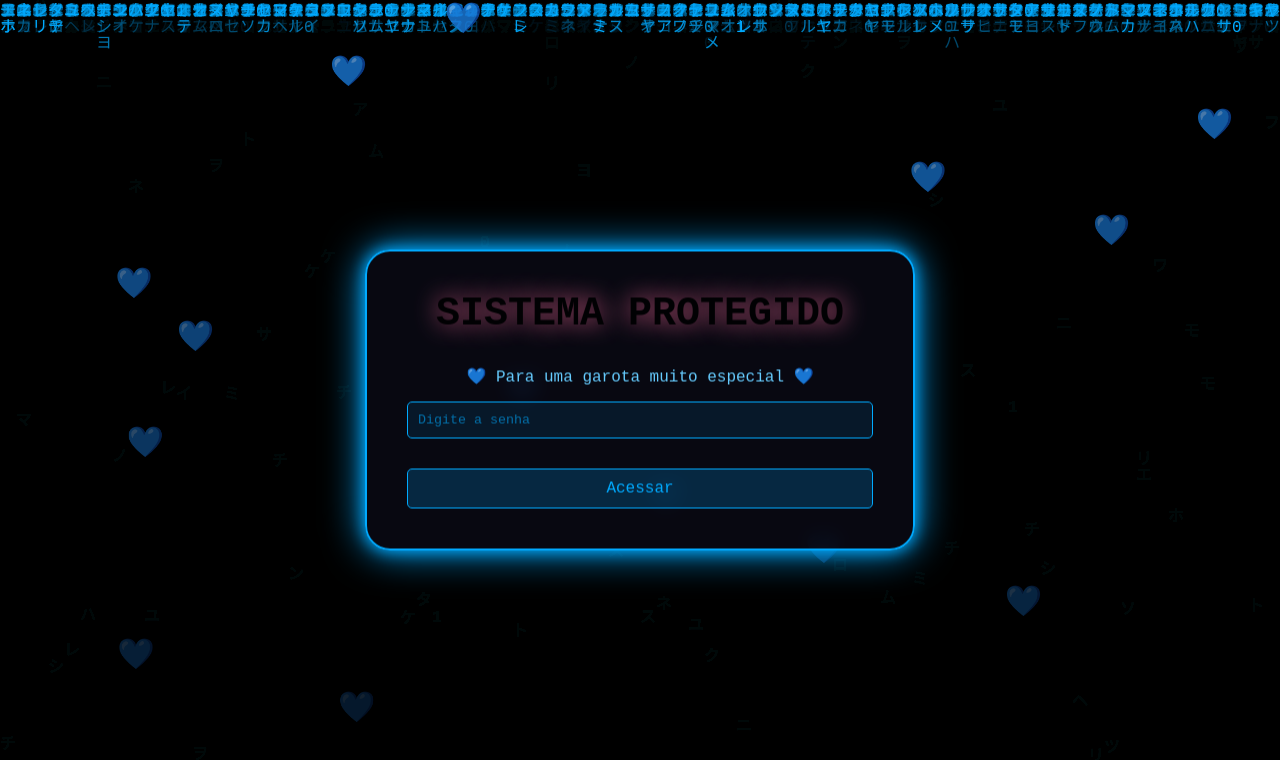
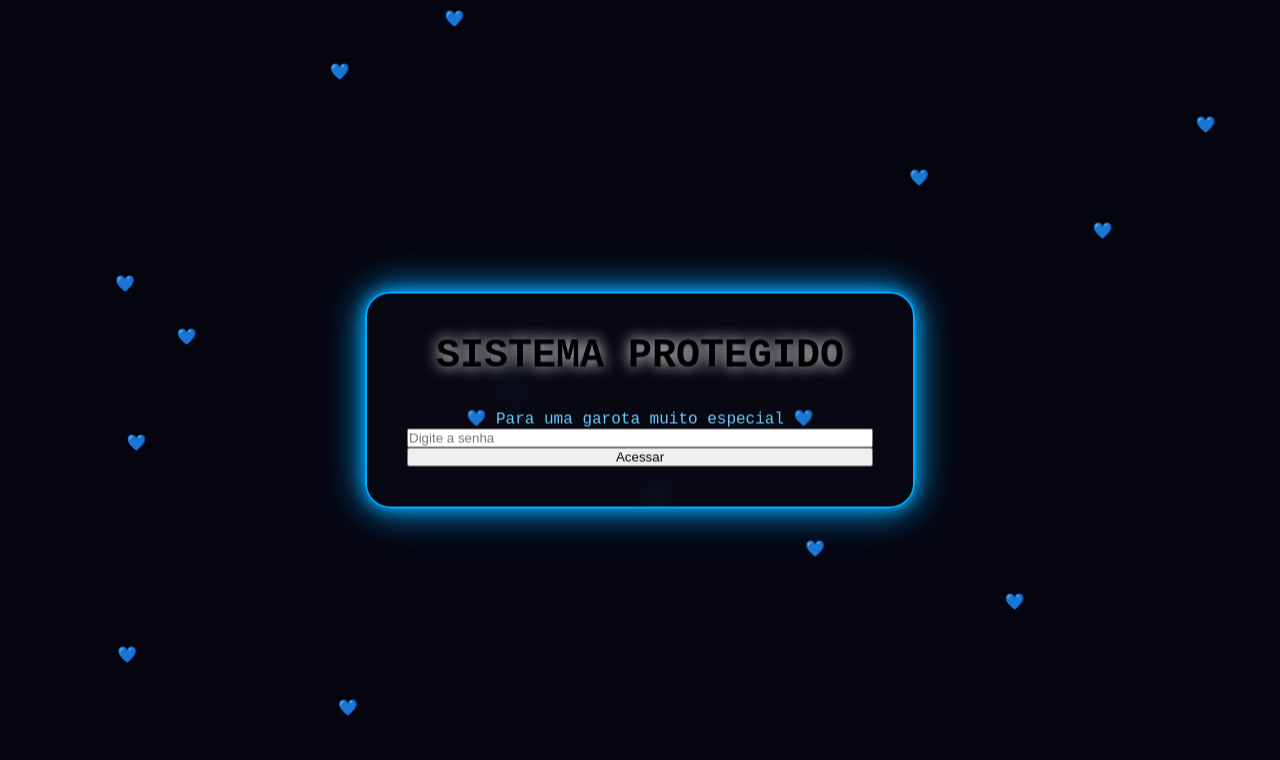
Before and after one commit to Gustavoduarte-66/Aniversario.github.io, a plain HTML site: page index.html in a window 1280 px wide. Drawn offline with Linux system fonts and the light colour scheme.

Commit message:
Clean up index.html by removing unused styles and scripts
Removed unused styles and matrix effect code from index.html.

```diff
--- a/index.html
+++ b/index.html
@@ -1,3 +1,4 @@
+
 <!DOCTYPE html>
 <html lang="pt-br">
 <head>
@@ -22,19 +23,8 @@ h1{
     font-size: 40px;
     text-shadow: 0 0 15px rgb(255, 255, 255);
     animation: pulse 1.5s infinite;
+
 }
-
-@keyframes pulse {
-    0%, 100% {
-        opacity: 1;
-        text-shadow: 0 0 15px rgb(255, 255, 255);
-    }
-    50% {
-        opacity: 0.8;
-        text-shadow: 0 0 25px rgb(255, 100, 150);
-    }
-}
-
 /* BODY */
 body{
     background:#050510;
@@ -89,38 +79,11 @@ body{
 /* INPUT */
 input{
     width:100%;
-    padding: 10px;
-    margin: 15px 0;
-    border: 1px solid #00aaff;
-    border-radius: 5px;
-    background: rgba(0, 170, 255, 0.1);
-    color: #00aaff;
-    font-family: 'Courier New', monospace;
-}
-
-input::placeholder {
-    color: #00aaff;
-    opacity: 0.6;
 }
 
 /* BOTÃO */
 button{
     width:100%;
-    padding: 10px;
-    margin-top: 15px;
-    border: 1px solid #00aaff;
-    border-radius: 5px;
-    background: rgba(0, 170, 255, 0.2);
-    color: #00aaff;
-    font-family: 'Courier New', monospace;
-    font-size: 16px;
-    cursor: pointer;
-    transition: all 0.3s;
-}
-
-button:hover {
-    background: rgba(0, 170, 255, 0.4);
-    box-shadow: 0 0 10px #00aaff;
 }
 
 /* CONTAINER DA MENSAGEM */
@@ -137,27 +100,23 @@ button:hover {
     transform:translate(-50%,-50%);
 
     width:900px;
-    max-height: 80vh;
 
     background:rgba(255, 255, 255, 0.85);
 
     padding:40px;
 
     border-radius:25px;
-    overflow-y: auto;
 }
 
 /* TEXTO */
 #texto{
     white-space:pre-line;
     color: #00aaff;
-    line-height: 1.6;
 }
 
 /* CURSOR */
 .cursor{
     animation:blink .7s infinite;
-    color: #00aaff;
 }
 
 @keyframes blink{
@@ -166,31 +125,20 @@ button:hover {
     }
 }
 
-.assinatura {
-    margin-top: 30px;
-    text-align: right;
-    color: #00aaff;
-    font-weight: bold;
-    font-size: 18px;
-}
-
 /* CORAÇÕES */
 .coracao{
     position:fixed;
     top:-50px;
     z-index:2;
-    font-size: 30px;
 }
 
 @keyframes cair{
     from{
         transform:translateY(-100px);
-        opacity: 1;
     }
 
     to{
         transform:translateY(120vh);
-        opacity: 0;
     }
 }
 
@@ -239,50 +187,6 @@ button:hover {
 </div>
 
 <script>
-
-// MATRIX EFFECT
-const canvas = document.getElementById('matrix');
-const ctx = canvas.getContext('2d');
-
-canvas.width = window.innerWidth;
-canvas.height = window.innerHeight;
-
-const chars = '01アイウエオカキクケコサシスセソタチツテトナニヌネノハヒフヘホマミムメモヤユヨラリルレロワヲン';
-const charArray = chars.split('');
-
-const fontSize = 16;
-const columns = canvas.width / fontSize;
-const drops = [];
-
-for (let i = 0; i < columns; i++) {
-    drops[i] = Math.random() * canvas.height;
-}
-
-function drawMatrix() {
-    ctx.fillStyle = 'rgba(5, 5, 16, 0.05)';
-    ctx.fillRect(0, 0, canvas.width, canvas.height);
-
-    ctx.fillStyle = '#00aaff';
-    ctx.font = fontSize + 'px monospace';
-
-    for (let i = 0; i < drops.length; i++) {
-        const text = charArray[Math.floor(Math.random() * charArray.length)];
-        ctx.fillText(text, i * fontSize, drops[i]);
-
-        if (drops[i] * Math.random() > 0.975) {
-            drops[i] = 0;
-        }
-
-        drops[i] += fontSize;
-    }
-}
-
-setInterval(drawMatrix, 50);
-
-window.addEventListener('resize', () => {
-    canvas.width = window.innerWidth;
-    canvas.height = window.innerHeight;
-});
 
 // SENHA
 function entrar(){
@@ -434,6 +338,9 @@ function escrever(){
     }
 }
 
+// MATRIX
+// (cole aqui o código Matrix funcionando)
+
 // CORAÇÕES
 function criarCoracao(){
 
```
